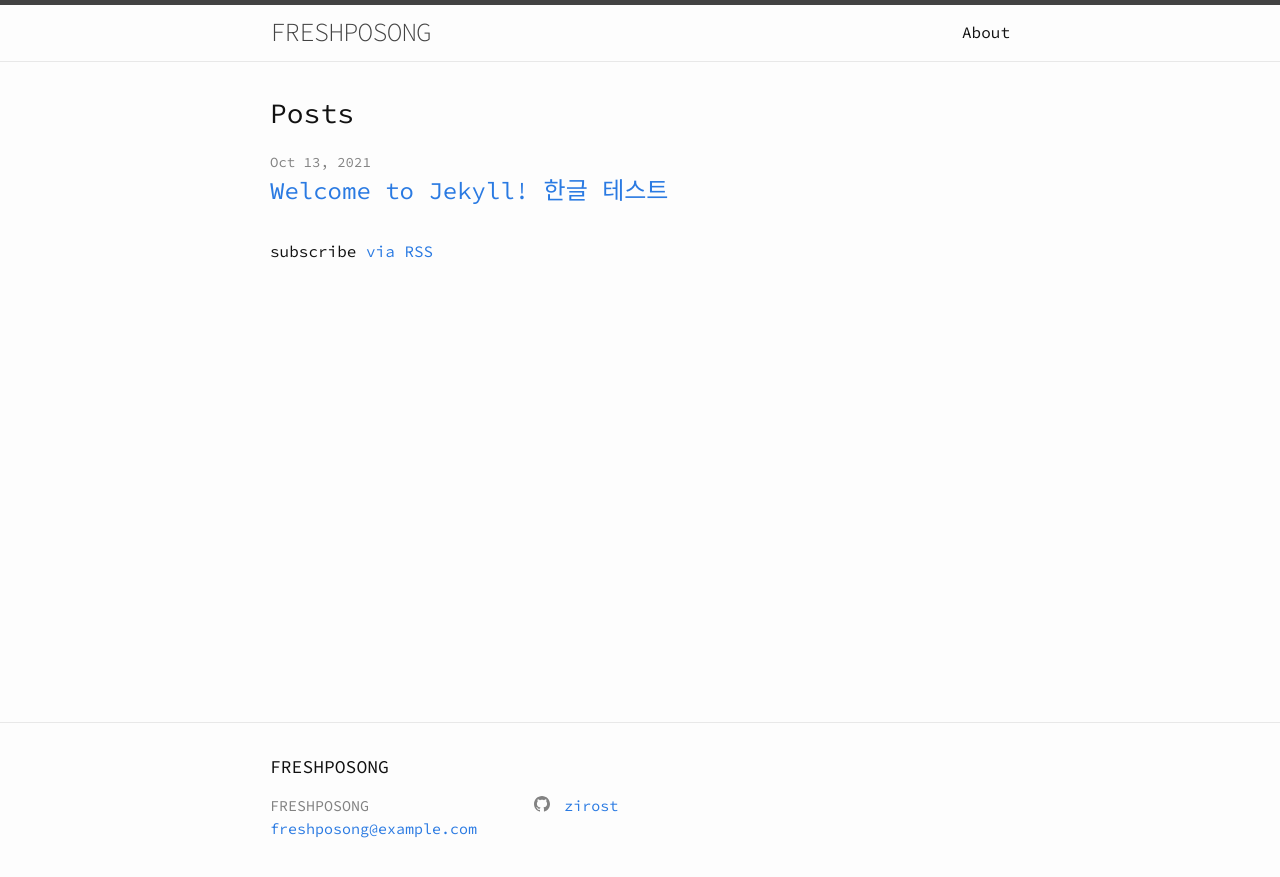
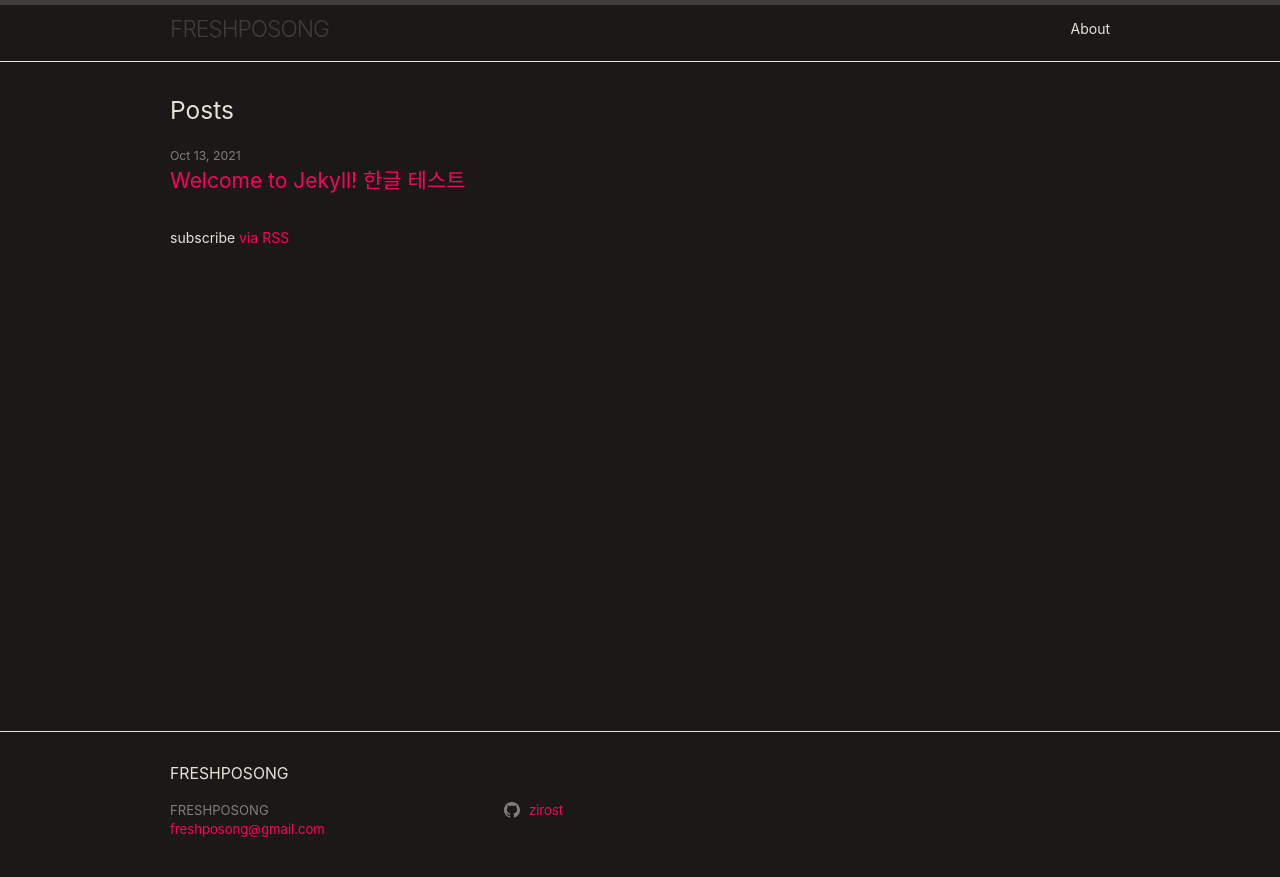
Before and after one commit to freshpopo/freshpopo.github.io, a Jekyll site: the page built from index.markdown, in a window 1280 px wide. Shown: the top 877 px of the page. Built offline with Jekyll 4.4.1, drawn with Linux system fonts in a browser that asks for light colours; some web fonts are replaced.

Commit message:
디자인 ing... color 세팅

```diff
--- a/_config.yml
+++ b/_config.yml
@@ -19,11 +19,11 @@
 # in the templates via {{ site.myvariable }}.
 
 title: FRESHPOSONG
-email: freshposong@example.com
+email: freshposong@gmail.com
 description: >- # this means to ignore newlines until "baseurl:"
 
 baseurl: "" # the subpath of your site, e.g. /blog
-url: "" # the base hostname & protocol for your site, e.g. http://example.com
+url: "https://zirost.github.io" # the base hostname & protocol for your site, e.g. http://example.com
 #twitter_username: jekyllrb
 github_username:  zirost
 
--- /dev/null
+++ b/_data/navigation.yml
@@ -0,0 +1 @@
+  # main Link
--- a/_layouts/default.html
+++ b/_layouts/default.html
@@ -1,19 +1,13 @@
 <!DOCTYPE html>
 <html lang="{{ page.lang | default: site.lang | default: "ko" }}">
-
 {%- include head.html -%}
-
 <body>
 {%- include header.html -%}
-
 <main class="page-content" aria-label="Content">
   <div class="wrapper">
     {{ content }}
   </div>
 </main>
-
 {%- include footer.html -%}
-
 </body>
-
 </html>
--- /dev/null
+++ b/_sass/freshpo.scss
@@ -0,0 +1,6 @@
+@import
+"freshpo/variables",
+"freshpo/base",
+"freshpo/layout",
+"freshpo/syntax-highlighting"
+;
--- /dev/null
+++ b/_sass/freshpo/_variables.scss
@@ -0,0 +1,70 @@
+@charset "utf-8";
+@import url('https://fonts.googleapis.com/css2?family=Coda&family=IBM+Plex+Sans+KR:wght@400;500;700&display=swap');
+// Define defaults for each variable.
+
+$base-font-family: 'Coda', 'IBM Plex Sans KR', -apple-system, BlinkMacSystemFont, "Segoe UI", Roboto, Helvetica, Arial, sans-serif, "Apple Color Emoji", "Segoe UI Emoji", "Segoe UI Symbol" !default;
+
+// color
+$cream-000: #FFFEF7;
+$cream-100: #FDFAED;
+$cream-200: #E5E3D8;
+$cream-300: #CCCABF;
+$cream-400: #B2B1A7;
+$cream-500: #99978F;
+$cream-600: #807E77;
+$cream-700: #66655F;
+$cream-800: #66655F;
+$cream-900: #333230;
+$cream-1000: #1A1918;
+
+$primary: #FF005C;
+$secondary: #00FFA3;
+$info: #95E5FF;
+$success: #94FF9E;
+$warning: #FCFF75;
+$error: #FF97B0;
+$hologram-100: #77FFEF;
+$hologram-200: #C0A8FF;
+$hologram-300: #9AAEE9;
+$hologram-400: #ECB3EA;
+$hologram-500: #7E90A8;
+
+$base-font-size:   14px !default;
+$base-font-weight: 400 !default;
+$small-font-size:  $base-font-size * 0.875 !default;
+$base-line-height: 1.5 !default;
+
+$spacing-unit:     30px !default;
+
+$text-color:       $cream-200 !default;
+$background-color: $cream-1000 !default;
+$brand-color:      $primary !default;
+
+$grey-color:       $cream-600 !default;
+$grey-color-light: lighten($grey-color, 40%) !default;
+$grey-color-dark:  darken($grey-color, 25%) !default;
+
+$table-text-align: left !default;
+
+// Width of the content area
+$content-width:    1000px !default;
+
+$on-palm:          600px !default;
+$on-laptop:        800px !default;
+
+// Use media queries like this:
+// @include media-query($on-palm) {
+//   .wrapper {
+//     padding-right: $spacing-unit / 2;
+//     padding-left: $spacing-unit / 2;
+//   }
+// }
+@mixin media-query($device) {
+  @media screen and (max-width: $device) {
+    @content;
+  }
+}
+
+@mixin relative-font-size($ratio) {
+  font-size: $base-font-size * $ratio;
+}
--- a/_sass/minima.scss
+++ /dev/null
@@ -1,51 +0,0 @@
-@charset "utf-8";
-@import url('https://fonts.googleapis.com/css2?family=Nanum+Gothic+Coding:wght@400;700&family=Source+Code+Pro:wght@300;400;700&display=swap');
-// Define defaults for each variable.
-
-$base-font-family: 'Source Code Pro', 'Nanum Gothic Coding', -apple-system, BlinkMacSystemFont, "Segoe UI", Roboto, Helvetica, Arial, sans-serif, "Apple Color Emoji", "Segoe UI Emoji", "Segoe UI Symbol" !default;
-$base-font-size:   16px !default;
-$base-font-weight: 400 !default;
-$small-font-size:  $base-font-size * 0.875 !default;
-$base-line-height: 1.5 !default;
-
-$spacing-unit:     30px !default;
-
-$text-color:       #111 !default;
-$background-color: #fdfdfd !default;
-$brand-color:      #2a7ae2 !default;
-
-$grey-color:       #828282 !default;
-$grey-color-light: lighten($grey-color, 40%) !default;
-$grey-color-dark:  darken($grey-color, 25%) !default;
-
-$table-text-align: left !default;
-
-// Width of the content area
-$content-width:    800px !default;
-
-$on-palm:          600px !default;
-$on-laptop:        800px !default;
-
-// Use media queries like this:
-// @include media-query($on-palm) {
-//   .wrapper {
-//     padding-right: $spacing-unit / 2;
-//     padding-left: $spacing-unit / 2;
-//   }
-// }
-@mixin media-query($device) {
-  @media screen and (max-width: $device) {
-    @content;
-  }
-}
-
-@mixin relative-font-size($ratio) {
-  font-size: $base-font-size * $ratio;
-}
-
-// Import partials.
-@import
-  "minima/base",
-  "minima/layout",
-  "minima/syntax-highlighting"
-;
--- a/assets/main.scss
+++ b/assets/main.scss
@@ -2,4 +2,4 @@
 # Only the main Sass file needs front matter (the dashes are enough)
 ---
 
-@import "minima";
+@import "freshpo";
```
Also changed, not shown: _pages/index.html (added), _sass/freshpo/_base.scss (renamed from _sass/minima/_base.scss), _sass/freshpo/_layout.scss (renamed from _sass/minima/_layout.scss), _sass/freshpo/_syntax-highlighting.scss (renamed from _sass/minima/_syntax-highlighting.scss). Lines whose indentation alone changed are shown as unchanged.
